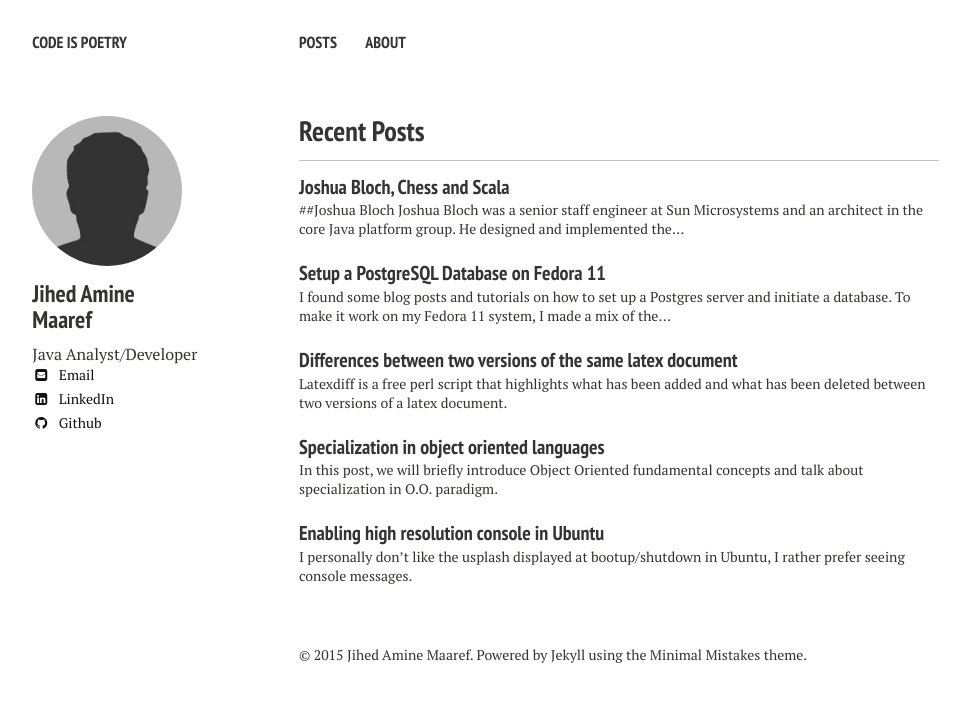
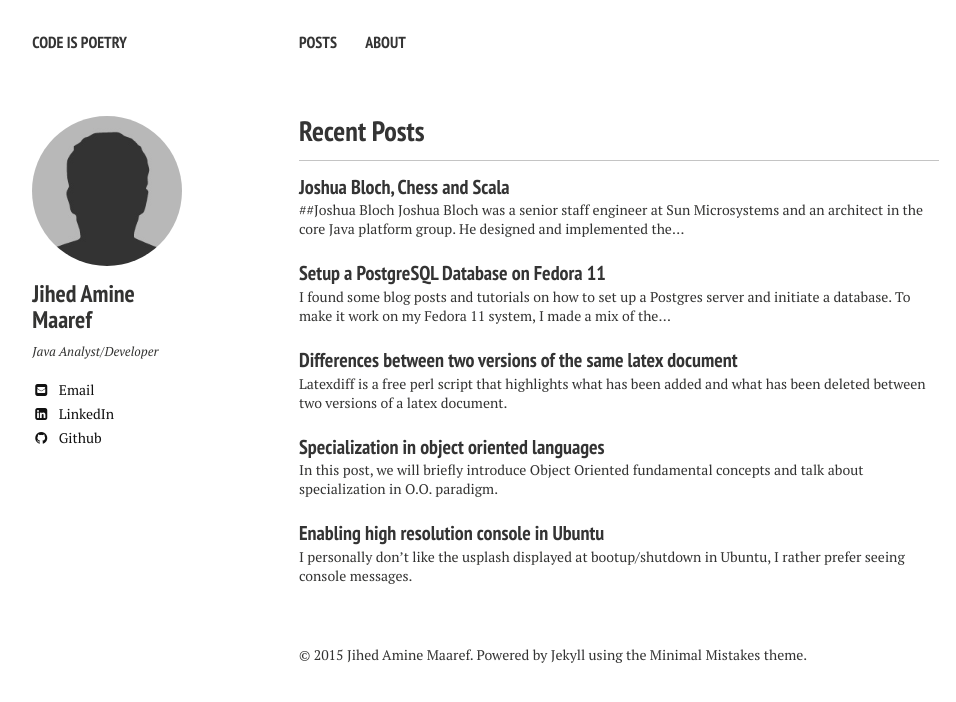
Before and after one commit to jihedamine/jihedamine.github.io, a Jekyll site: the page built from index.md, in a window 1280 px wide. Shown: the top 702 px of the page, without its empty margins (21-977 px from the left). Built offline with Jekyll 4.4.1, drawn with Linux system fonts in a browser that asks for light colours; nearby versions of some CDN libraries.

Commit message:
Update _author-bio.html

```diff
--- a/_includes/_author-bio.html
+++ b/_includes/_author-bio.html
@@ -11,7 +11,7 @@
 {% endif %}
 
   <h3 itemprop="name">{{ author.name }}</h3>
-  {{ author.bio }}
+  <p>{{ author.bio }}</p>
   {% if author.email %}<a href="mailto:{{ author.email }}" class="author-social" target="_blank"><i class="fa fa-fw fa-envelope-square"></i> Email</a>{% endif %}
   {% if author.twitter %}<a href="http://twitter.com/{{ author.twitter }}" class="author-social" target="_blank"><i class="fa fa-fw fa-twitter-square"></i> Twitter</a>{% endif %}
   {% if author.facebook %}<a href="http://facebook.com/{{ author.facebook }}" class="author-social" target="_blank"><i class="fa fa-fw fa-facebook-square"></i> Facebook</a>{% endif %}
```
